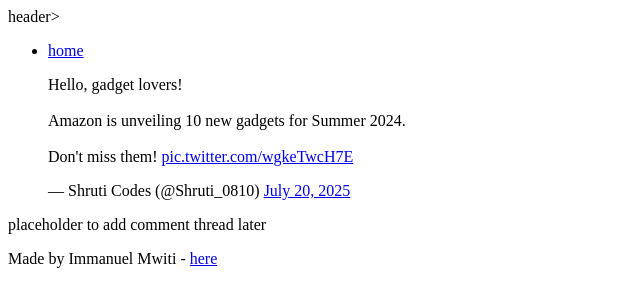
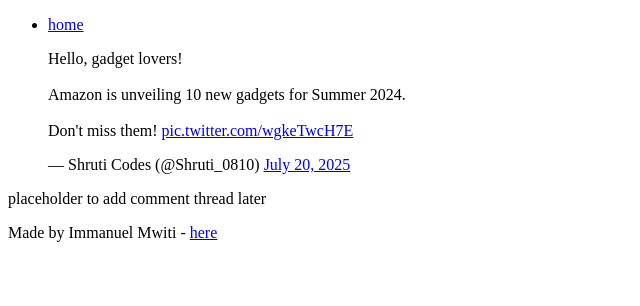
Before and after one commit to Immah94311/My_First_Portfolio, a plain HTML site: page html_basic/tweets.html in a window 1280 px wide. Shown: the whole page, without its empty margins (0-640 px from the left). Drawn offline with Linux system fonts and the light colour scheme.

Commit message:
fourth commit

```diff
--- a/html_basic/tweets.html
+++ b/html_basic/tweets.html
@@ -6,7 +6,7 @@
     <title>My first portfolio</title>
 </head>
 <body>
-    header><ul>
+    <header><ul>
                 <li><a href="index.html">home</a></li>
 
             </ul>
```
